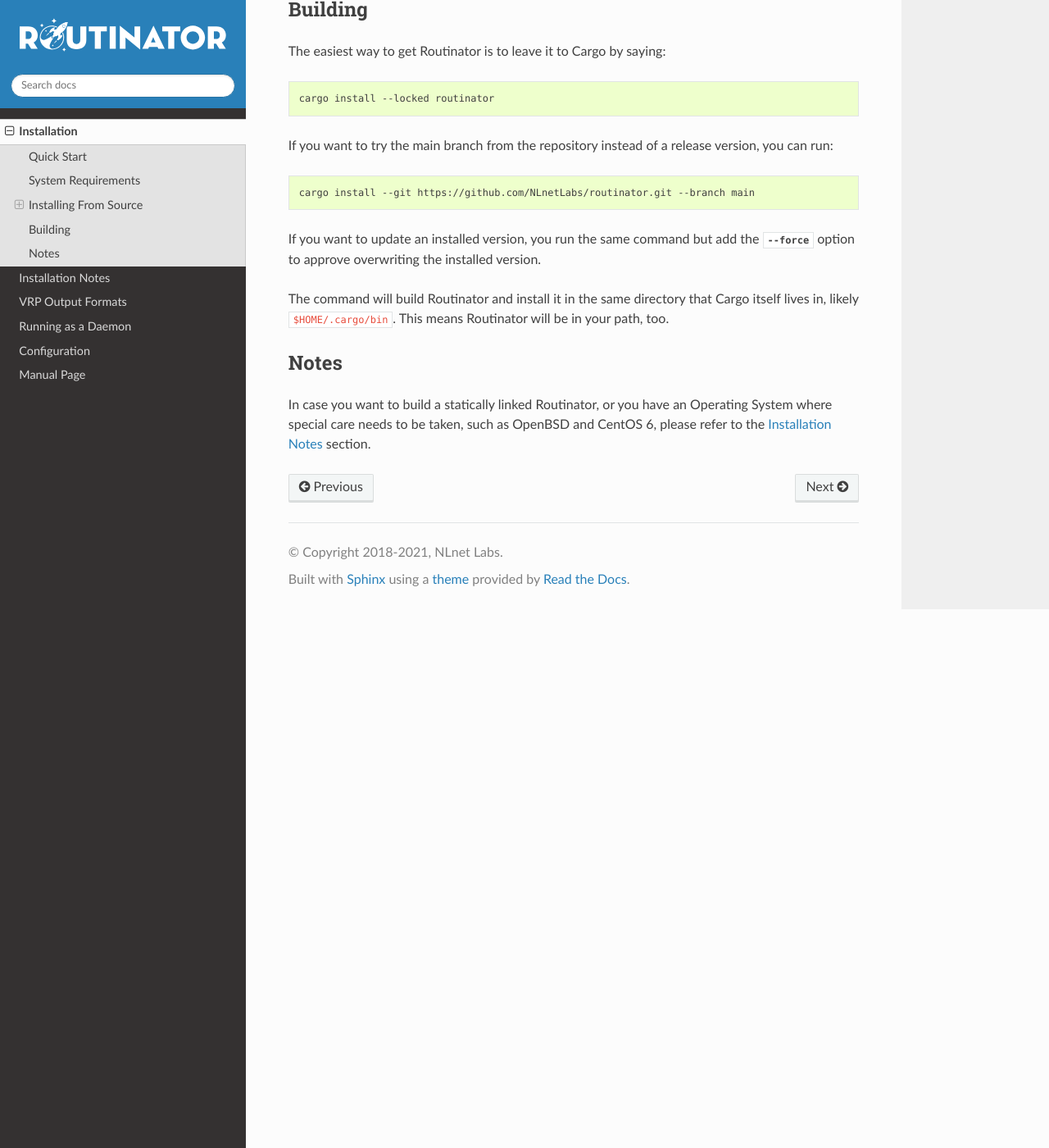
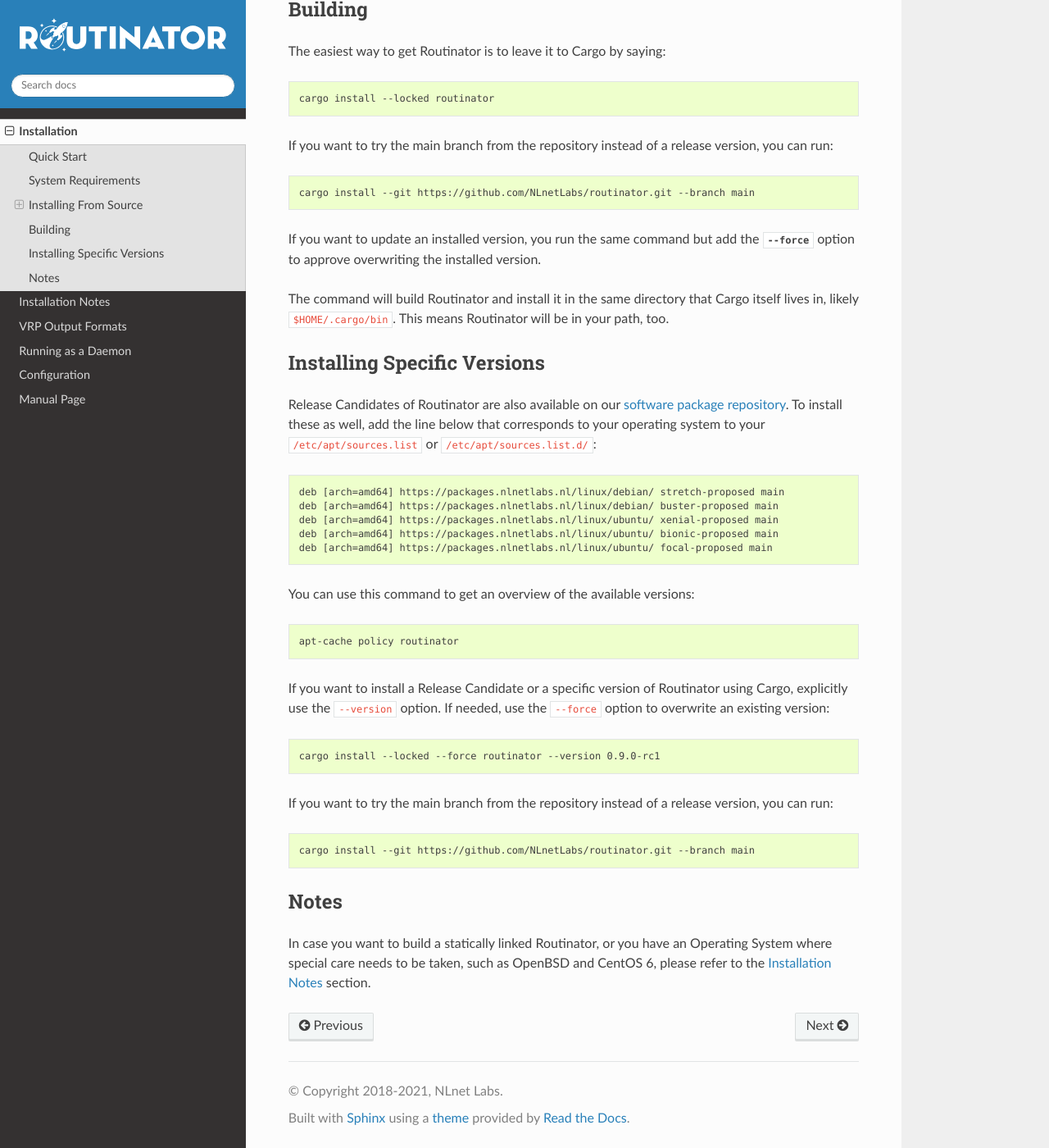
Before and after one commit to NLnetLabs/routinator, a Sphinx documentation site: the page built from source/installation.rst, in a window 1280 px wide and 1400 px high, scrolled down 2633 px. Shown: the whole window at 82% size. Built offline with Sphinx 7.4.7 and the Read the Docs theme 2.0.0, drawn with Linux system fonts in a browser that asks for light colours; pages that are not in the unit, such as notebooks, are missing from menus; the version number could not be read and is left out.

Commit message:
Installing specific versions

```diff
--- a/source/installation.rst
+++ b/source/installation.rst
@@ -208,6 +208,43 @@
 Cargo itself lives in, likely ``$HOME/.cargo/bin``. This means Routinator will
 be in your path, too.
 
+Installing Specific Versions
+----------------------------
+
+Release Candidates of Routinator are also available on our `software package
+repository <https://packages.nlnetlabs.nl>`_. To install these as well, add the
+line below that corresponds to your operating system to your
+``/etc/apt/sources.list`` or ``/etc/apt/sources.list.d/``:
+
+.. code-block:: text
+
+   deb [arch=amd64] https://packages.nlnetlabs.nl/linux/debian/ stretch-proposed main
+   deb [arch=amd64] https://packages.nlnetlabs.nl/linux/debian/ buster-proposed main
+   deb [arch=amd64] https://packages.nlnetlabs.nl/linux/ubuntu/ xenial-proposed main
+   deb [arch=amd64] https://packages.nlnetlabs.nl/linux/ubuntu/ bionic-proposed main
+   deb [arch=amd64] https://packages.nlnetlabs.nl/linux/ubuntu/ focal-proposed main
+
+You can use this command to get an overview of the available versions:
+
+.. code-block:: text
+
+   apt-cache policy routinator
+
+If you want to install a Release Candidate or a specific version of Routinator
+using Cargo, explicitly use the ``--version`` option. If needed, use the
+``--force`` option to overwrite an existing version:
+
+.. code-block:: text
+
+   cargo install --locked --force routinator --version 0.9.0-rc1
+
+If you want to try the main branch from the repository instead of a release
+version, you can run:
+
+.. code-block:: text
+
+   cargo install --git https://github.com/NLnetLabs/routinator.git --branch main
+
 Notes
 -----
 
```
